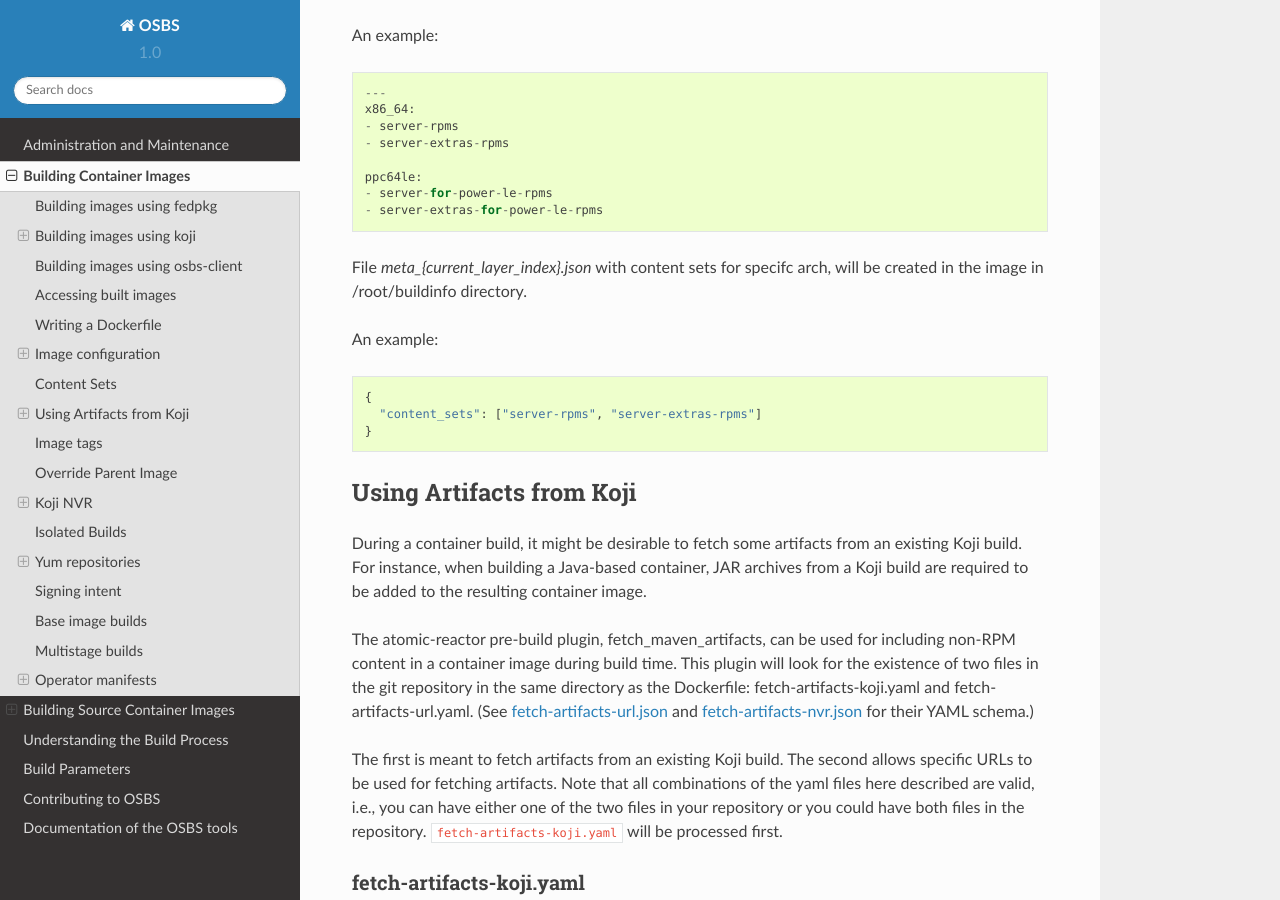
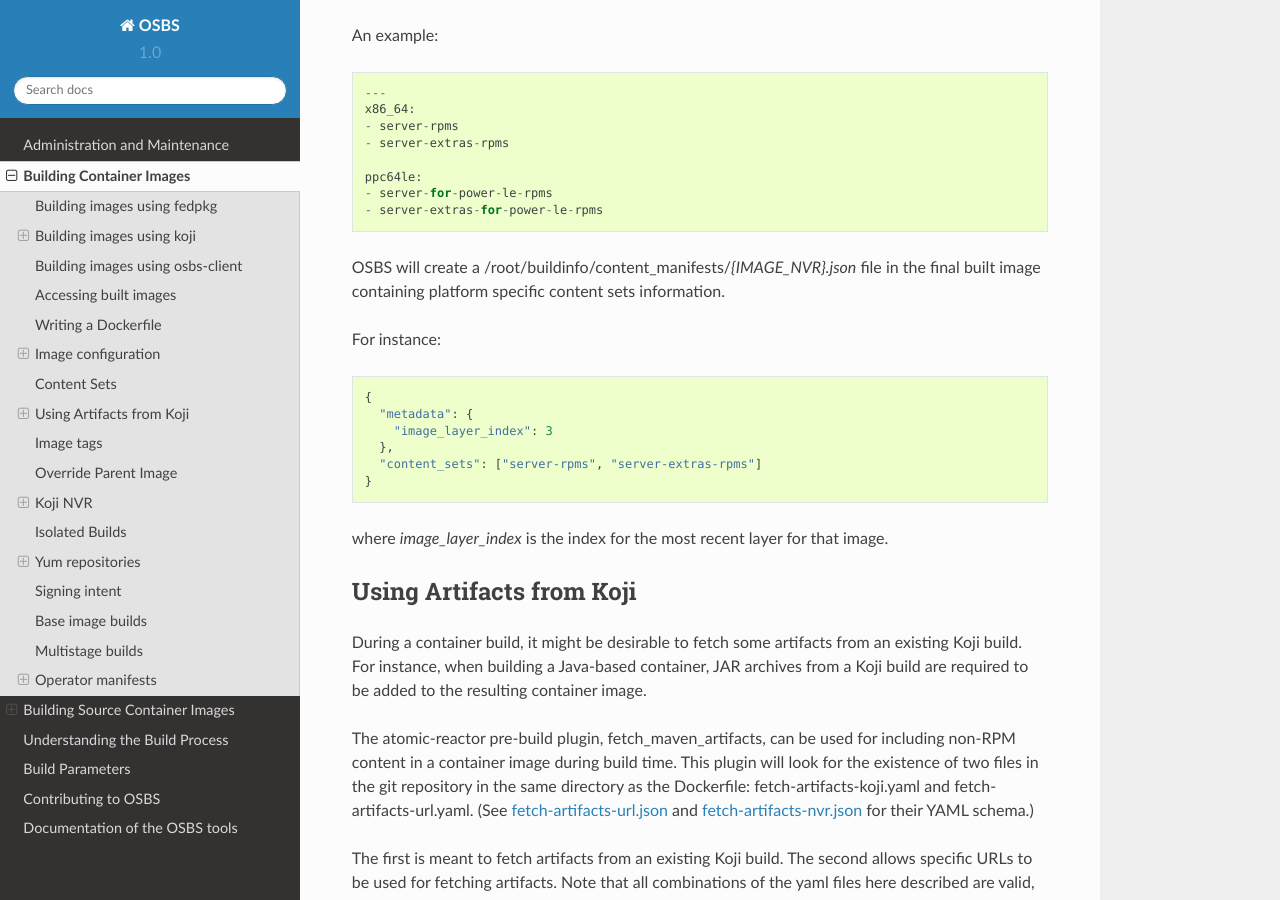
Before and after one commit to containerbuildsystem/osbs-docs, a Sphinx documentation site: the page built from docs/users.rst, in a window 1280 px wide and 900 px high, scrolled down 14190 px. Built offline with Sphinx 7.4.7 and the Read the Docs theme 2.0.0, drawn with Linux system fonts in a browser that asks for light colours.

Commit message:
Move content sets data to content manifest file
* CLOUDBLD-1003

Signed-off-by: Athos Ribeiro <athos@redhat.com>

```diff
--- a/docs/users.rst
+++ b/docs/users.rst
@@ -733,14 +733,20 @@
   - server-for-power-le-rpms
   - server-extras-for-power-le-rpms
 
-File `meta_{current_layer_index}.json` with content sets for specifc arch, will be created
-in the image in /root/buildinfo directory.
-
-An example::
+OSBS will create a /root/buildinfo/content_manifests/`{IMAGE_NVR}.json` file in
+the final built image containing platform specific content sets information.
+
+For instance::
 
     {
+      "metadata": {
+        "image_layer_index": 3
+      },
       "content_sets": ["server-rpms", "server-extras-rpms"]
     }
+
+where `image_layer_index` is the index for the most recent layer for that
+image.
 
 Using Artifacts from Koji
 -------------------------
```
